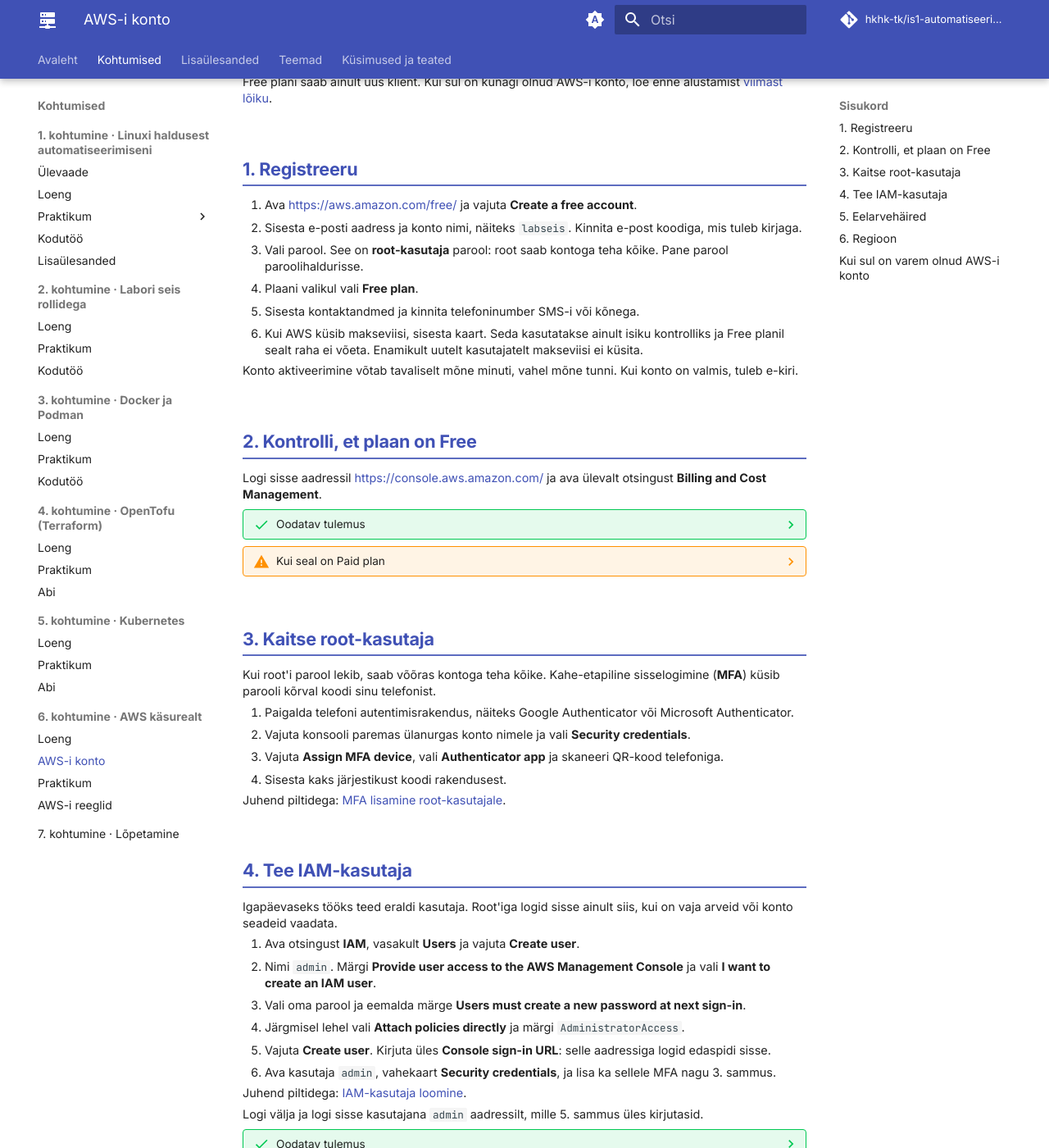
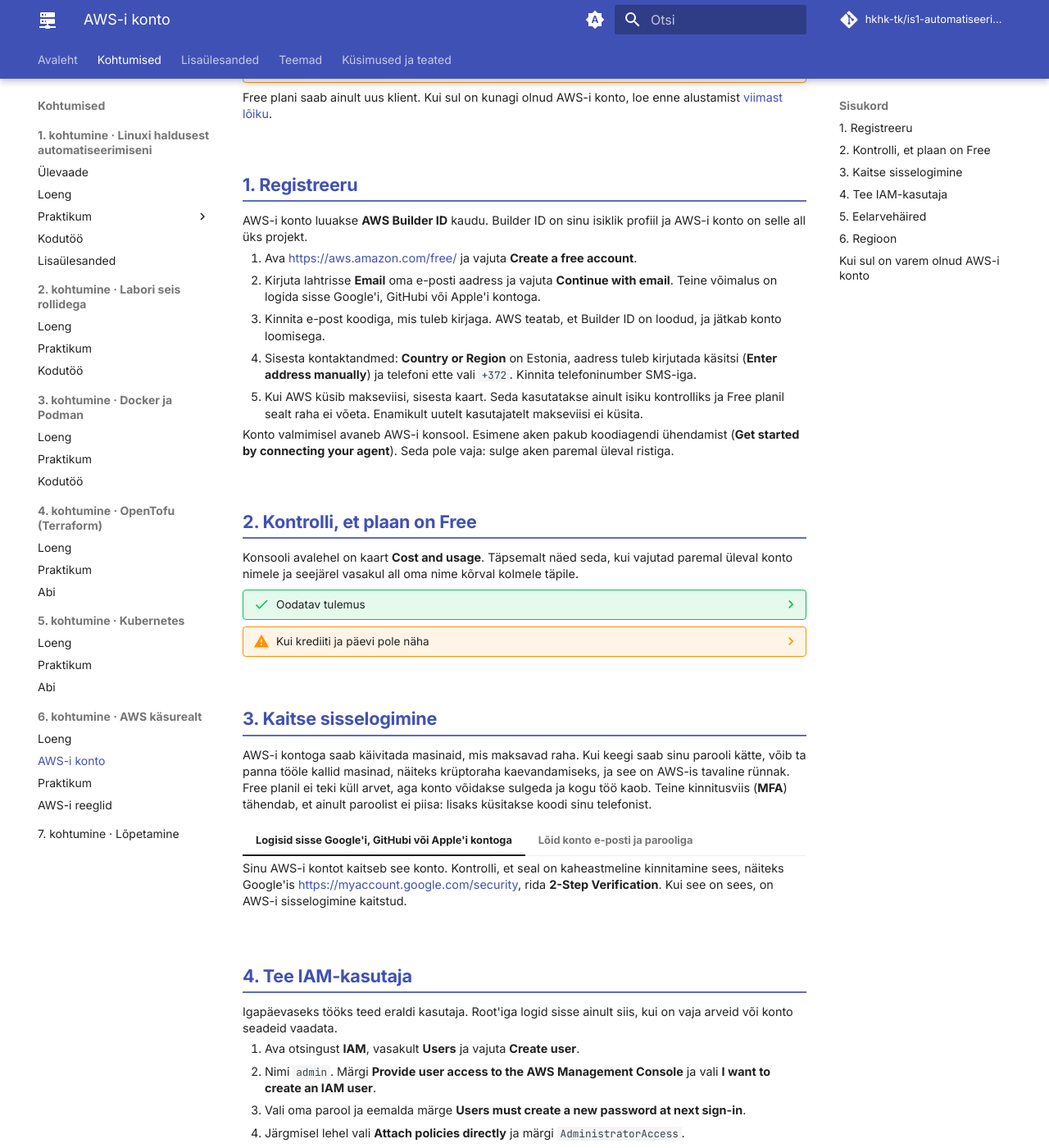
Before and after one commit to hkhk-tk/is1-automatiseerimine, an MkDocs documentation site: the page built from docs/k06/aws-konto.md, in a window 1280 px wide and 1400 px high, scrolled down 333 px. Shown: the whole window at 82% size. Built offline with MkDocs 1.6.1 and Material for MkDocs 9.7.7, drawn with Linux system fonts in a browser that asks for light colours; comment, search, counter and statistics services are not loaded; some of the changed text lies outside the part shown.

Commit message:
AWS-i juhend uue registreerimise järgi

```diff
--- a/docs/k06/aws-konto.md
+++ b/docs/k06/aws-konto.md
@@ -6,12 +6,12 @@ tags:
 
 # Juhend: AWS-i konto Free planiga
 
-6\. kohtumisel töötad oma AWS-i kontol. Tee konto valmis enne kohtumist, sest kinnitamine võib võtta tunde. **Free plan** on tasuta: saad kuni 200 dollarit krediiti kuueks kuuks ja kaardilt raha ei võeta. Kogu kursuse töö kulutab krediidist mõne sendi.
+6\. kohtumisel töötad oma AWS-i kontol. Tee konto valmis enne kohtumist, sest kinnitamine võib võtta tunde. **Free plan** on tasuta: alguses saad 100 dollarit krediiti, ülesandeid tehes veel kuni 100 dollarit, ja plaan kehtib kuus kuud. Kaardilt raha ei võeta. Kogu kursuse töö kulutab krediidist mõne sendi.
 
 !!! warning "Kolm reeglit, mis hoiavad konto tasuta"
 
-    1. Vali registreerimisel **Free plan**, mitte **Paid plan**.
-    2. Ära vajuta kunagi **Upgrade plan**.
+    1. Ära vajuta kunagi **Upgrade plan**.
+    2. Ära vajuta **Activate advanced features** ega **Continue with advanced features**. Need viivad tasulisele plaanile.
     3. Ära liitu AWS Organizationsiga.
 
     Kui krediit või kuus kuud saab otsa, suletakse konto ise ja arvet ei tule.
@@ -20,37 +20,41 @@ Free plani saab ainult uus klient. Kui sul on kunagi olnud AWS-i konto, loe enne
 
 ## 1. Registreeru
 
+AWS-i konto luuakse **AWS Builder ID** kaudu. Builder ID on sinu isiklik profiil ja AWS-i konto on selle all üks projekt.
+
 1. Ava <https://aws.amazon.com/free/> ja vajuta **Create a free account**.
-2. Sisesta e-posti aadress ja konto nimi, näiteks `labseis`. Kinnita e-post koodiga, mis tuleb kirjaga.
-3. Vali parool. See on **root-kasutaja** parool: root saab kontoga teha kõike. Pane parool paroolihaldurisse.
-4. Plaani valikul vali **Free plan**.
-5. Sisesta kontaktandmed ja kinnita telefoninumber SMS-i või kõnega.
-6. Kui AWS küsib makseviisi, sisesta kaart. Seda kasutatakse ainult isiku kontrolliks ja Free planil sealt raha ei võeta. Enamikult uutelt kasutajatelt makseviisi ei küsita.
+2. Kirjuta lahtrisse **Email** oma e-posti aadress ja vajuta **Continue with email**. Teine võimalus on logida sisse Google'i, GitHubi või Apple'i kontoga.
+3. Kinnita e-post koodiga, mis tuleb kirjaga. AWS teatab, et Builder ID on loodud, ja jätkab konto loomisega.
+4. Sisesta kontaktandmed: **Country or Region** on Estonia, aadress tuleb kirjutada käsitsi (**Enter address manually**) ja telefoni ette vali `+372`. Kinnita telefoninumber SMS-iga.
+5. Kui AWS küsib makseviisi, sisesta kaart. Seda kasutatakse ainult isiku kontrolliks ja Free planil sealt raha ei võeta. Enamikult uutelt kasutajatelt makseviisi ei küsita.
 
-Konto aktiveerimine võtab tavaliselt mõne minuti, vahel mõne tunni. Kui konto on valmis, tuleb e-kiri.
+Konto valmimisel avaneb AWS-i konsool. Esimene aken pakub koodiagendi ühendamist (**Get started by connecting your agent**). Seda pole vaja: sulge aken paremal üleval ristiga.
 
 ## 2. Kontrolli, et plaan on Free
 
-Logi sisse aadressil <https://console.aws.amazon.com/> ja ava ülevalt otsingust **Billing and Cost Management**.
+Konsooli avalehel on kaart **Cost and usage**. Täpsemalt näed seda, kui vajutad paremal üleval konto nimele ja seejärel vasakul all oma nime kõrval kolmele täpile.
 
 ??? success "Oodatav tulemus"
 
-    Lehel on kaart **Free plan**, kus on krediidi jääk dollarites ja päevade arv. Kui see kaart on olemas, on kõik korras.
+    Kirjas on **Credits remaining** dollarites ja **Days remaining** päevades. Kui need on olemas, on konto Free planil.
 
-??? warning "Kui seal on Paid plan"
+??? warning "Kui krediiti ja päevi pole näha"
 
-    Ära loo kontol midagi. Kirjuta [Küsimustesse](https://github.com/hkhk-tk/is126-arutelu/discussions), kui oled konto juba teinud. Koos leiame lahenduse.
+    Ära loo kontol midagi. Kirjuta [Küsimustesse](https://github.com/hkhk-tk/is126-arutelu/discussions), koos leiame lahenduse.
 
-## 3. Kaitse root-kasutaja
+## 3. Kaitse sisselogimine
 
-Kui root'i parool lekib, saab võõras kontoga teha kõike. Kahe-etapiline sisselogimine (**MFA**) küsib parooli kõrval koodi sinu telefonist.
+AWS-i kontoga saab käivitada masinaid, mis maksavad raha. Kui keegi saab sinu parooli kätte, võib ta panna tööle kallid masinad, näiteks krüptoraha kaevandamiseks, ja see on AWS-is tavaline rünnak. Free planil ei teki küll arvet, aga konto võidakse sulgeda ja kogu töö kaob. Teine kinnitusviis (**MFA**) tähendab, et ainult paroolist ei piisa: lisaks küsitakse koodi sinu telefonist.
 
-1. Paigalda telefoni autentimisrakendus, näiteks Google Authenticator või Microsoft Authenticator.
-2. Vajuta konsooli paremas ülanurgas konto nimele ja vali **Security credentials**.
-3. Vajuta **Assign MFA device**, vali **Authenticator app** ja skaneeri QR-kood telefoniga.
-4. Sisesta kaks järjestikust koodi rakendusest.
+=== "Logisid sisse Google'i, GitHubi või Apple'i kontoga"
 
-Juhend piltidega: [MFA lisamine root-kasutajale](https://docs.aws.amazon.com/IAM/latest/UserGuide/enable-virt-mfa-for-root.html).
+    Sinu AWS-i kontot kaitseb see konto. Kontrolli, et seal on kaheastmeline kinnitamine sees, näiteks Google'is <https://myaccount.google.com/security>, rida **2-Step Verification**. Kui see on sees, on AWS-i sisselogimine kaitstud.
+
+=== "Lõid konto e-posti ja parooliga"
+
+    1. Paigalda telefoni autentimisrakendus, näiteks Google Authenticator või Microsoft Authenticator.
+    2. Vajuta konsoolis paremal üleval konto nimele, seejärel vasakul all oma nime kõrval kolmele täpile ja vali **Manage security and sign-in**.
+    3. Lisa **Authenticator app**, skaneeri QR-kood telefoniga ja sisesta kood.
 
 ## 4. Tee IAM-kasutaja
 
```
